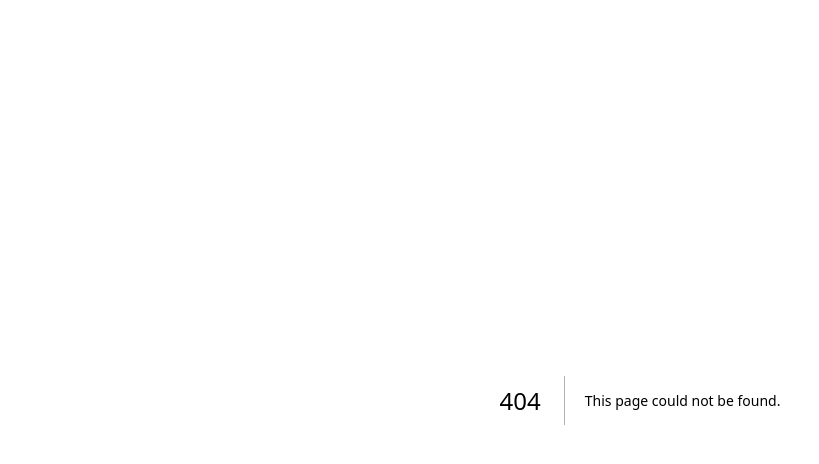
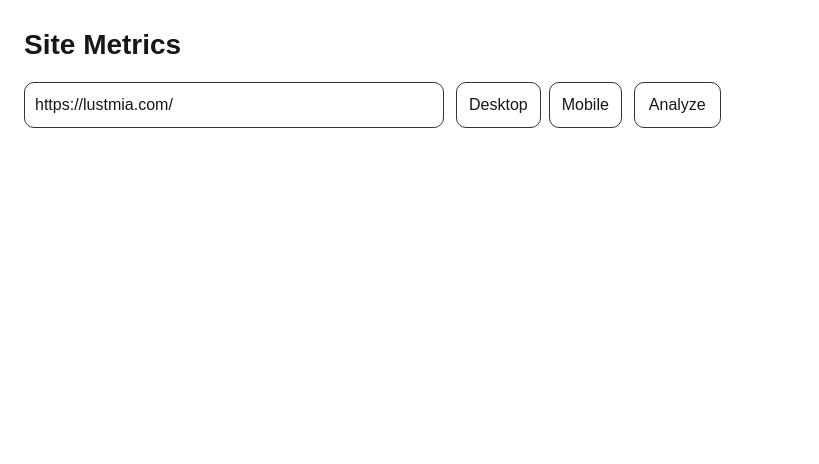
Before and after one commit to Lustmiacancelit/backlinks-lustmia, a Next.js app: page /dashboard/metrics in a window 1280 px wide. Before the commit this address had no page. Shown: the top 464 px of the page, without its empty margins (0-819 px from the left). Built offline with nearby package versions, Linux system fonts and the light colour scheme.

Commit message:
Add dashboard metrics (PageSpeed Insights)

```diff
--- /dev/null
+++ b/app/api/pagespeed/route.ts
@@ -0,0 +1,38 @@
+import { NextResponse } from "next/server";
+
+export async function GET(req: Request) {
+  const { searchParams } = new URL(req.url);
+  const url = searchParams.get("url");
+  const strategy = (searchParams.get("strategy") || "desktop") as "mobile" | "desktop";
+
+  if (!url) {
+    return NextResponse.json({ error: "Missing url" }, { status: 400 });
+  }
+
+  const key = process.env.PAGESPEED_API_KEY;
+  if (!key) {
+    return NextResponse.json({ error: "Missing PAGESPEED_API_KEY" }, { status: 500 });
+  }
+
+  const endpoint = new URL("https://www.googleapis.com/pagespeedonline/v5/runPagespeed");
+  endpoint.searchParams.set("url", url);
+  endpoint.searchParams.set("strategy", strategy);
+  endpoint.searchParams.set("key", key);
+
+  // request the main categories (these power the “pie” scores)
+  ["performance", "accessibility", "best-practices", "seo"].forEach((c) =>
+    endpoint.searchParams.append("category", c)
+  );
+
+  const res = await fetch(endpoint.toString(), { cache: "no-store" });
+  const data = await res.json();
+
+  if (!res.ok) {
+    return NextResponse.json(
+      { error: data?.error?.message || "PageSpeed API error", details: data },
+      { status: res.status }
+    );
+  }
+
+  return NextResponse.json(data);
+}
--- /dev/null
+++ b/app/dashboard/metrics/page.tsx
@@ -0,0 +1,176 @@
+"use client";
+
+import { useMemo, useState } from "react";
+import { PieChart, Pie, Cell, ResponsiveContainer } from "recharts";
+
+type Strategy = "desktop" | "mobile";
+
+function clampScore(score01?: number) {
+  if (typeof score01 !== "number") return null;
+  return Math.round(score01 * 100);
+}
+
+function ScorePie({ value }: { value: number | null }) {
+  const data = useMemo(() => {
+    const v = value ?? 0;
+    return [
+      { name: "score", value: v },
+      { name: "rest", value: 100 - v },
+    ];
+  }, [value]);
+
+  // no fixed colors requested? keep it simple: gray remainder, accent for score
+  return (
+    <div style={{ width: 110, height: 110 }}>
+      <ResponsiveContainer>
+        <PieChart>
+          <Pie
+            data={data}
+            dataKey="value"
+            innerRadius={36}
+            outerRadius={50}
+            startAngle={90}
+            endAngle={-270}
+            stroke="none"
+          >
+            <Cell />
+            <Cell fill="#2b2b2b" />
+          </Pie>
+        </PieChart>
+      </ResponsiveContainer>
+      <div style={{ marginTop: -78, textAlign: "center", fontSize: 22, fontWeight: 700 }}>
+        {value ?? "—"}
+      </div>
+    </div>
+  );
+}
+
+function pickAuditNumeric(audits: any, id: string) {
+  const a = audits?.[id];
+  if (!a) return null;
+  // many audits have numericValue in ms; displayValue already formatted
+  return a.displayValue ?? null;
+}
+
+export default function MetricsPage() {
+  const [url, setUrl] = useState("https://lustmia.com/");
+  const [loading, setLoading] = useState(false);
+  const [strategy, setStrategy] = useState<Strategy>("desktop");
+  const [data, setData] = useState<any>(null);
+  const [error, setError] = useState<string | null>(null);
+
+  async function run(s: Strategy) {
+    setLoading(true);
+    setError(null);
+    setData(null);
+
+    try {
+      const res = await fetch(`/api/pagespeed?url=${encodeURIComponent(url)}&strategy=${s}`);
+      const json = await res.json();
+      if (!res.ok) throw new Error(json?.error || "Failed to fetch PageSpeed");
+      setData(json);
+    } catch (e: any) {
+      setError(e.message || "Error");
+    } finally {
+      setLoading(false);
+    }
+  }
+
+  const categories = data?.lighthouseResult?.categories;
+  const audits = data?.lighthouseResult?.audits;
+
+  const scores = {
+    performance: clampScore(categories?.performance?.score),
+    accessibility: clampScore(categories?.accessibility?.score),
+    bestPractices: clampScore(categories?.["best-practices"]?.score),
+    seo: clampScore(categories?.seo?.score),
+  };
+
+  return (
+    <div style={{ padding: 24 }}>
+      <h1 style={{ fontSize: 28, fontWeight: 800, marginBottom: 16 }}>Site Metrics</h1>
+
+      <div style={{ display: "flex", gap: 12, alignItems: "center", marginBottom: 16 }}>
+        <input
+          value={url}
+          onChange={(e) => setUrl(e.target.value)}
+          placeholder="https://example.com"
+          style={{ width: 420, padding: 10, borderRadius: 10, border: "1px solid #333" }}
+        />
+
+        <div style={{ display: "flex", gap: 8 }}>
+          <button
+            onClick={() => {
+              setStrategy("desktop");
+              run("desktop");
+            }}
+            style={{ padding: "10px 12px", borderRadius: 10, border: "1px solid #333" }}
+          >
+            Desktop
+          </button>
+          <button
+            onClick={() => {
+              setStrategy("mobile");
+              run("mobile");
+            }}
+            style={{ padding: "10px 12px", borderRadius: 10, border: "1px solid #333" }}
+          >
+            Mobile
+          </button>
+        </div>
+
+        <button
+          onClick={() => run(strategy)}
+          disabled={loading}
+          style={{
+            padding: "10px 14px",
+            borderRadius: 10,
+            border: "1px solid #333",
+            opacity: loading ? 0.7 : 1,
+          }}
+        >
+          {loading ? "Running..." : "Analyze"}
+        </button>
+      </div>
+
+      {error && (
+        <div style={{ padding: 12, borderRadius: 10, border: "1px solid #633", marginBottom: 16 }}>
+          {error}
+        </div>
+      )}
+
+      {data && (
+        <>
+          <div style={{ display: "flex", gap: 18, flexWrap: "wrap", marginBottom: 18 }}>
+            <div style={{ padding: 14, borderRadius: 14, border: "1px solid #333" }}>
+              <div style={{ fontWeight: 700, marginBottom: 6 }}>Performance</div>
+              <ScorePie value={scores.performance} />
+            </div>
+            <div style={{ padding: 14, borderRadius: 14, border: "1px solid #333" }}>
+              <div style={{ fontWeight: 700, marginBottom: 6 }}>Accessibility</div>
+              <ScorePie value={scores.accessibility} />
+            </div>
+            <div style={{ padding: 14, borderRadius: 14, border: "1px solid #333" }}>
+              <div style={{ fontWeight: 700, marginBottom: 6 }}>Best Practices</div>
+              <ScorePie value={scores.bestPractices} />
+            </div>
+            <div style={{ padding: 14, borderRadius: 14, border: "1px solid #333" }}>
+              <div style={{ fontWeight: 700, marginBottom: 6 }}>SEO</div>
+              <ScorePie value={scores.seo} />
+            </div>
+          </div>
+
+          <div style={{ padding: 16, borderRadius: 14, border: "1px solid #333" }}>
+            <div style={{ fontWeight: 800, marginBottom: 10 }}>Core metrics</div>
+            <div style={{ display: "grid", gridTemplateColumns: "repeat(2, minmax(0, 1fr))", gap: 10 }}>
+              <div>LCP: {pickAuditNumeric(audits, "largest-contentful-paint") ?? "—"}</div>
+              <div>CLS: {pickAuditNumeric(audits, "cumulative-layout-shift") ?? "—"}</div>
+              <div>TBT: {pickAuditNumeric(audits, "total-blocking-time") ?? "—"}</div>
+              <div>INP: {pickAuditNumeric(audits, "interaction-to-next-paint") ?? "—"}</div>
+            </div>
+          </div>
+        </>
+      )}
+    </div>
+  );
+}
```
